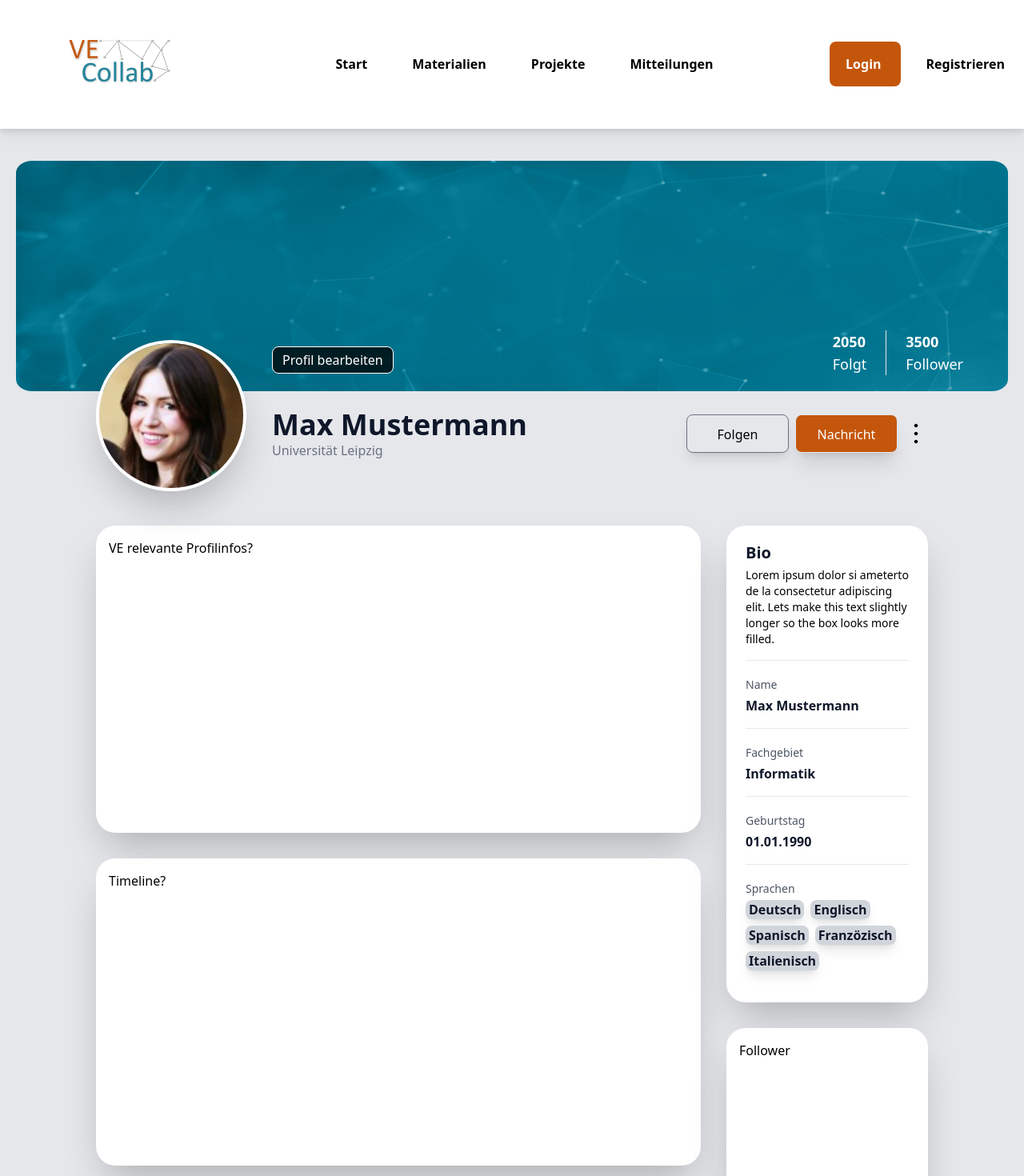
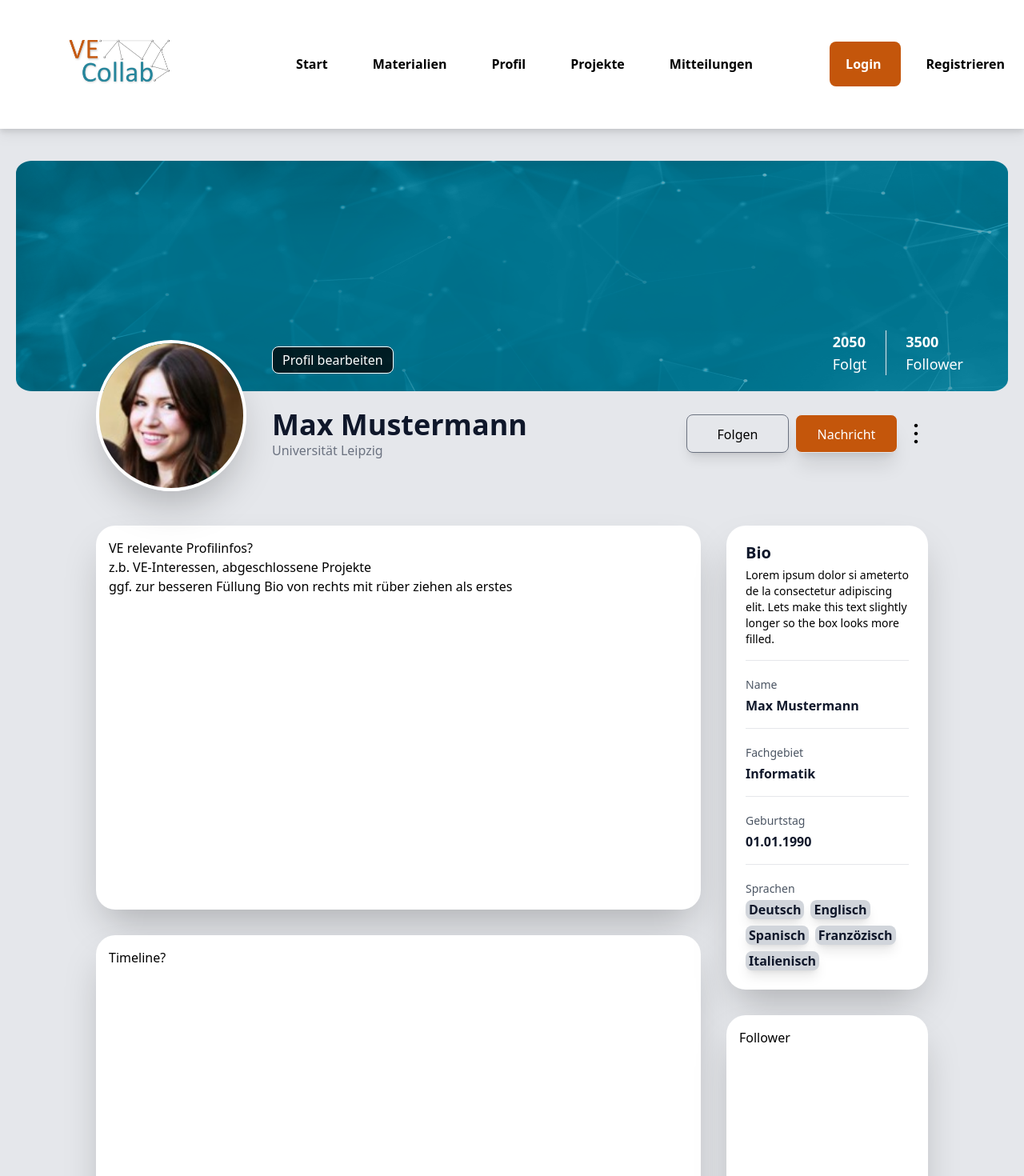
Before and after one commit to KMI-KPZ/ve-collab, a Next.js app in the folder frontend-vecollab/: page /profile in a window 1280 px wide. Shown: the top 1470 px of the page at 80% size. Built offline with nearby package versions, Linux system fonts and the light colour scheme; no server answers.

Commit message:
add link in navbar to profile demo

```diff
--- a/frontend-vecollab/src/components/Layout/HeaderSection.tsx
+++ b/frontend-vecollab/src/components/Layout/HeaderSection.tsx
@@ -19,6 +19,9 @@ export default function HeaderSection() {
                     </li>
                     <li>
                         <Link href="/content">Materialien</Link>
+                    </li>
+                    <li>
+                        <Link href="/profile">Profil</Link>
                     </li>
                     <li>
                         <Link href="/projects">Projekte</Link>
--- a/frontend-vecollab/src/pages/profile.tsx
+++ b/frontend-vecollab/src/pages/profile.tsx
@@ -36,7 +36,11 @@ export default function Profile(props: Props) {
                 <Container>
                     <div className={"mx-20 flex"}>
                         <div className={"w-3/4  mr-4"}>
-                            <div className={"h-96 p-4 my-4 bg-white rounded-3xl shadow-2xl"}> VE relevante Profilinfos?</div>
+                            <div className={"h-[30rem] p-4 my-4 bg-white rounded-3xl shadow-2xl"}>
+                                <div> VE relevante Profilinfos?</div>
+                                <div>z.b. VE-Interessen, abgeschlossene Projekte</div>
+                                <div>ggf. zur besseren Füllung Bio von rechts mit rüber ziehen als erstes</div>
+                            </div>
                             <div className={"h-96 p-4 my-8 bg-white rounded-3xl shadow-2xl"}>
                                 Timeline?
                             </div>
@@ -60,7 +64,7 @@ export default function Profile(props: Props) {
                                         <div className={"text-sm text-gray-600 my-1"}>Geburtstag</div>
                                         <div className={"font-bold text-slate-900"}>01.01.1990</div>
                                     </div>
-                                    <div className={"py-4"}>
+                                    <div className={"pt-4"}>
                                         <div className={"text-sm text-gray-600 my-1"}>Sprachen</div>
                                         <div className={"font-bold text-slate-900 flex flex-wrap"}>
                                             <div className={"mr-2 mb-2 px-1 rounded-lg bg-gray-300 shadow-lg"}>Deutsch</div>
```
